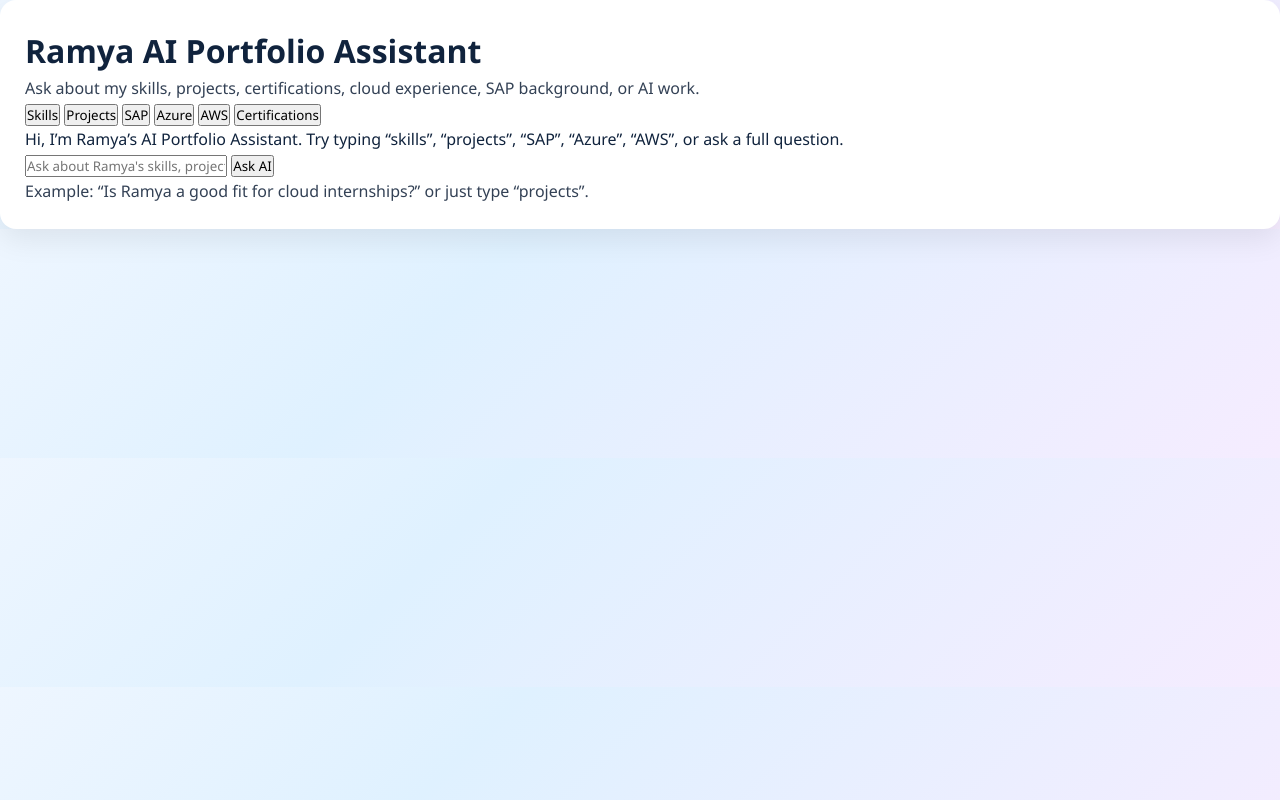
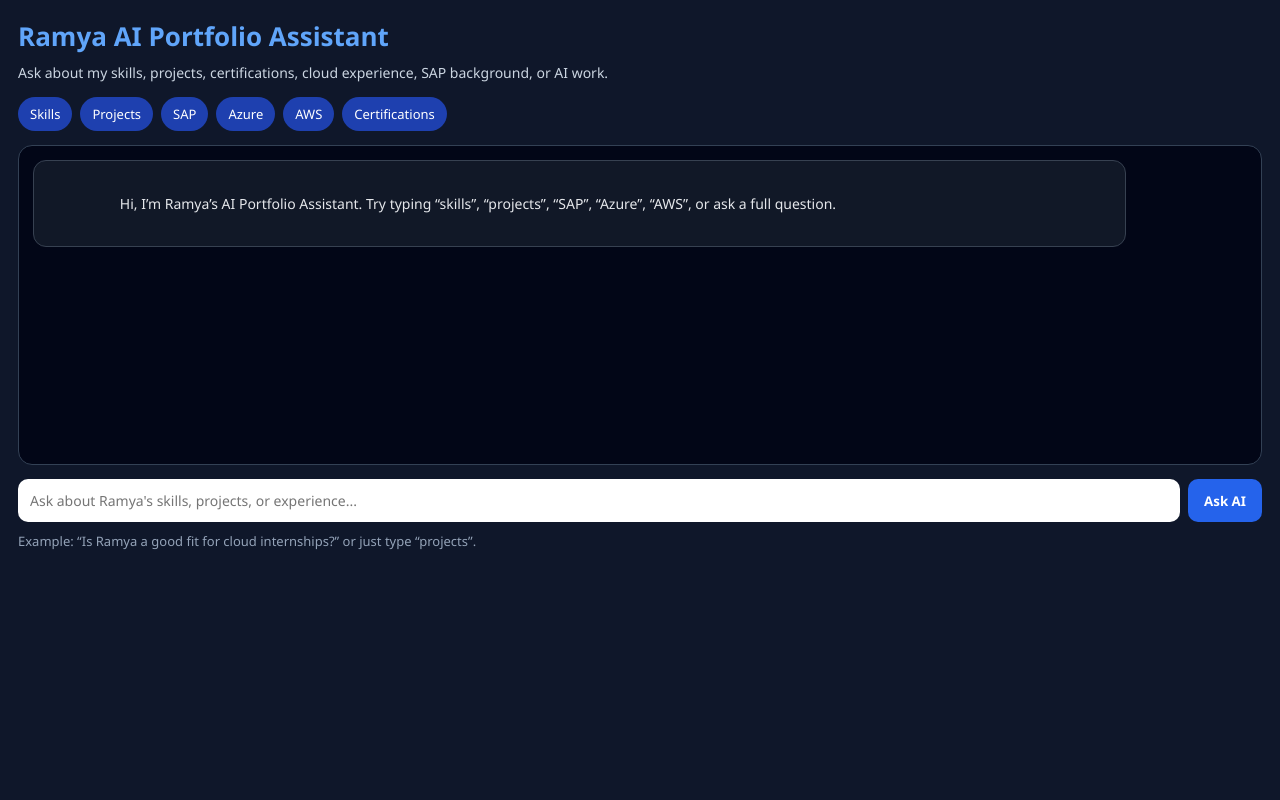
Before and after one commit to ramyagorantla-dev/ramya-ai-portfolio, a Flask app: page / in a window 1280 px wide. Run offline with Flask 3, Linux system fonts and the light colour scheme.

Commit message:
Update style.css

```diff
--- a/static/style.css
+++ b/static/style.css
@@ -1,361 +1,123 @@
-/* ===== RESET ===== */
 * {
+  box-sizing: border-box;
   margin: 0;
   padding: 0;
-  box-sizing: border-box;
   font-family: "Segoe UI", Arial, sans-serif;
 }
 
-/* ===== BODY ===== */
 body {
-  background: linear-gradient(135deg, #eef6ff 0%, #dff1ff 35%, #f5ecff 100%);
-  color: #10233d;
-  line-height: 1.6;
+  background: #0f172a;
+  color: white;
+  min-height: 100vh;
 }
 
-/* ===== NAVBAR ===== */
-.navbar {
-  width: 100%;
-  background: white;
-  padding: 15px 0;
-  box-shadow: 0 2px 10px rgba(0,0,0,0.05);
+.page {
+  min-height: 100vh;
+  padding: 18px;
+  background: #0f172a;
 }
 
-.nav-container {
-  width: 90%;
-  margin: auto;
-  display: flex;
-  justify-content: space-between;
-  align-items: center;
+.card {
+  background: #0f172a;
+  width: 100%;
+  height: 100%;
 }
 
-.logo {
-  font-size: 22px;
-  font-weight: bold;
+h1 {
+  font-size: 26px;
+  color: #60a5fa;
+  margin-bottom: 8px;
 }
 
-.logo span {
-  color: #2563eb;
+.subtitle {
+  color: #cbd5e1;
+  font-size: 14px;
+  line-height: 1.5;
+  margin-bottom: 14px;
 }
 
-.nav-links {
-  list-style: none;
+.quick-buttons {
   display: flex;
-  gap: 25px;
+  flex-wrap: wrap;
+  gap: 8px;
+  margin-bottom: 14px;
 }
 
-.nav-links a {
-  text-decoration: none;
-  color: #10233d;
-  font-weight: 600;
+.quick-buttons button {
+  background: #1e40af;
+  color: white;
+  border: none;
+  padding: 8px 12px;
+  border-radius: 999px;
+  cursor: pointer;
+  font-size: 13px;
 }
 
-.nav-links a.active {
-  color: #2563eb;
+.chat-box {
+  height: 320px;
+  overflow-y: auto;
+  background: #020617;
+  border: 1px solid #334155;
+  border-radius: 14px;
+  padding: 14px;
+  margin-bottom: 14px;
 }
 
-/* ===== HERO ===== */
-.container {
-  width: 90%;
-  max-width: 1200px;
-  margin: auto;
+.bot-message,
+.user-message {
+  padding: 11px 13px;
+  border-radius: 13px;
+  margin-bottom: 12px;
+  font-size: 14px;
+  line-height: 1.5;
+  white-space: pre-wrap;
 }
 
-.hero {
-  min-height: calc(100vh - 70px);
-  display: flex;
-  justify-content: center;
-  align-items: center;
-  padding: 70px 0;
+.bot-message {
+  background: #111827;
+  color: #e5e7eb;
+  border: 1px solid #374151;
+  max-width: 90%;
 }
 
-.hero-left {
-  max-width: 900px;
-  text-align: center;
-  margin: 0 auto;
+.user-message {
+  background: #2563eb;
+  color: white;
+  max-width: 85%;
+  margin-left: auto;
 }
 
-.tag {
-  display: inline-block;
-  background: #eaf2ff;
-  padding: 10px 20px;
-  border-radius: 30px;
-  margin-bottom: 25px;
+.loading {
+  color: #93c5fd;
+  font-style: italic;
 }
 
-.hero h1 {
-  font-size: 54px;
+.input-row {
+  display: flex;
+  gap: 8px;
   margin-bottom: 10px;
 }
 
-.hero h2 {
-  font-size: 25px;
-  color: #3b82f6;
-  margin-bottom: 20px;
+.input-row input {
+  flex: 1;
+  padding: 12px;
+  border-radius: 10px;
+  border: none;
+  outline: none;
+  font-size: 14px;
 }
 
-.hero p {
-  margin: 0 auto 30px;
-  max-width: 850px;
-}
-
-/* ===== BUTTONS ===== */
-.hero-buttons {
-  display: flex;
-  justify-content: center;
-  flex-wrap: wrap;
-  gap: 15px;
-  margin-bottom: 35px;
-}
-
-.btn {
-  padding: 12px 20px;
+.input-row button {
+  background: #2563eb;
+  color: white;
+  border: none;
+  padding: 12px 16px;
   border-radius: 10px;
-  text-decoration: none;
+  cursor: pointer;
   font-weight: 700;
 }
 
-.btn-primary {
-  background: linear-gradient(135deg, #2563eb, #7c3aed);
-  color: white;
+.hint {
+  color: #94a3b8;
+  font-size: 13px;
 }
-
-/* ===== INFO BOXES ===== */
-.quick-info {
-  display: flex;
-  justify-content: center;
-  gap: 20px;
-  flex-wrap: wrap;
-}
-
-.info-box {
-  background: white;
-  padding: 25px;
-  border-radius: 15px;
-  width: 220px;
-  min-height: 150px;
-  text-align: center;
-  box-shadow: 0 10px 25px rgba(0,0,0,0.05);
-}
-
-.info-box h3 {
-  font-size: 24px;
-  margin-bottom: 10px;
-}
-
-.contact-links {
-  display: flex;
-  flex-direction: column;
-  gap: 8px;
-  align-items: center;
-}
-
-.contact-links a {
-  width: 120px;
-  padding: 8px 10px;
-  border: 1px solid #dbe3ef;
-  border-radius: 10px;
-  text-decoration: none;
-  color: #10233d;
-  font-weight: 700;
-  background: white;
-}
-
-/* ===== FLOATING CHAT BUTTON ===== */
-.floating-ai-button {
-  position: fixed;
-  right: 25px;
-  bottom: 25px;
-  z-index: 999999;
-  background: linear-gradient(135deg, #2563eb, #7c3aed);
-  color: white;
-  border: 2px solid white;
-  padding: 15px 24px;
-  border-radius: 999px;
-  font-weight: 700;
-  font-size: 16px;
-  cursor: pointer;
-  box-shadow: 0 12px 35px rgba(37,99,235,0.4);
-}
-
-/* ===== OVERLAY ===== */
-.chat-overlay {
-  position: fixed;
-  inset: 0;
-  background: rgba(15, 23, 42, 0.35);
-  backdrop-filter: blur(4px);
-  z-index: 999997;
-  display: none;
-}
-
-.chat-overlay.show-overlay {
-  display: block;
-}
-
-/* ===== RIGHT SIDE CHATBOT - OLD STYLE POPUP ===== */
-.chatbot-popup {
-  position: fixed;
-  top: 50%;
-  right: 28px;
-  width: 470px;
-  height: 650px;
-  background: #0f172a;
-  border-radius: 22px;
-  overflow: hidden;
-  z-index: 999998;
-  box-shadow: 0 25px 70px rgba(0,0,0,0.45);
-  border: 1px solid rgba(255,255,255,0.2);
-  transform: translateY(-50%) translateX(120%);
-  transition: transform 0.35s ease;
-}
-
-.chatbot-popup.show-chatbot {
-  transform: translateY(-50%) translateX(0);
-}
-
-.chatbot-header {
-  height: 62px;
-  background: linear-gradient(135deg, #2563eb, #7c3aed);
-  color: white;
-  display: flex;
-  justify-content: space-between;
-  align-items: center;
-  padding: 16px 20px;
-  font-weight: 700;
-  font-size: 16px;
-}
-
-.chatbot-header-actions {
-  display: flex;
-  align-items: center;
-  gap: 12px;
-}
-
-.chatbot-header-actions button {
-  background: transparent;
-  border: none;
-  color: white;
-  font-size: 24px;
-  cursor: pointer;
-  line-height: 1;
-}
-
-.chatbot-frame {
-  width: 100%;
-  height: calc(100% - 62px);
-  border: none;
-  background: #0f172a;
-}
-
-/* ===== MAXIMIZED CHATBOT ===== */
-.chatbot-popup.chatbot-maximized {
-  width: 85vw !important;
-  height: 85vh !important;
-  right: 50%;
-  transform: translate(50%, -50%) !important;
-}
-
-/* ===== SKILLS PAGE CARDS ===== */
-.page-section {
-  padding: 50px 0;
-}
-
-.page-title {
-  font-size: 38px;
-  margin-bottom: 10px;
-}
-
-.page-subtitle {
-  font-size: 18px;
-  max-width: 900px;
-  margin-bottom: 25px;
-}
-
-.back-link {
-  display: inline-block;
-  margin-bottom: 12px;
-  font-weight: 600;
-}
-
-.skills-grid,
-.grid-3 {
-  display: grid;
-  grid-template-columns: repeat(3, 1fr);
-  gap: 22px;
-  margin-top: 30px;
-}
-
-.skill-card,
-.card {
-  background: white;
-  padding: 25px;
-  border-radius: 16px;
-  box-shadow: 0 10px 30px rgba(0,0,0,0.08);
-  transition: 0.3s;
-}
-
-.skill-card:hover,
-.card:hover {
-  transform: translateY(-6px);
-}
-
-.skill-card h3,
-.card h3 {
-  margin-bottom: 10px;
-  color: #2563eb;
-}
-
-.skill-card p,
-.card p {
-  color: #334155;
-}
-
-/* ===== RESPONSIVE ===== */
-@media (max-width: 900px) {
-  .skills-grid,
-  .grid-3 {
-    grid-template-columns: repeat(2, 1fr);
-  }
-
-  .chatbot-popup {
-    width: 440px;
-    right: 15px;
-  }
-}
-
-@media (max-width: 600px) {
-  .nav-container {
-    flex-direction: column;
-    gap: 12px;
-  }
-
-  .nav-links {
-    flex-wrap: wrap;
-    justify-content: center;
-    gap: 12px;
-  }
-
-  .hero h1 {
-    font-size: 38px;
-  }
-
-  .hero h2 {
-    font-size: 22px;
-  }
-
-  .skills-grid,
-  .grid-3 {
-    grid-template-columns: 1fr;
-  }
-
-  .chatbot-popup {
-    width: 94vw;
-    height: 82vh;
-    right: 3vw;
-  }
-
-  .chatbot-popup.chatbot-maximized {
-    width: 96vw !important;
-    height: 90vh !important;
-  }
-}
```
